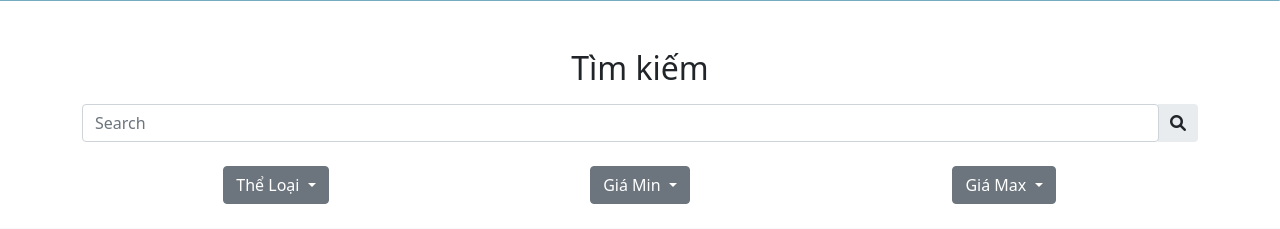
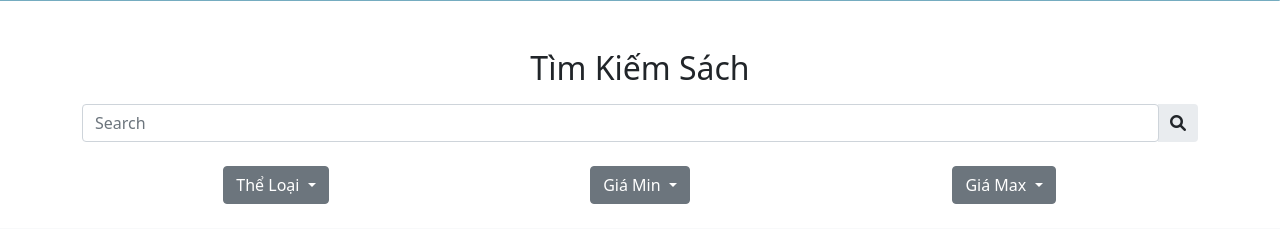
Before and after one commit to vinhcotam/CNWEB, a PHP site: page /CNWEB/home.php in a window 1280 px wide. Shown: the part 679-908 px from the top of the page. Run offline with PHP 8.4, Linux system fonts and the light colour scheme; some libraries are stand-ins or nearby versions.

Commit message:
Update home

```diff
--- a/home.php
+++ b/home.php
@@ -124,7 +124,7 @@
 	<div class="container">
 		<div class="row">
 			<div class="title text-center">
-				<h2>Tìm kiếm</h2>
+				<h2>Tìm Kiếm Sách</h2>
 			</div>
             <div class="searchbox mt-2">
                 <div class="input-group rounded">
@@ -183,7 +183,6 @@
                     </ul>
                     </div>
                 </div>
-
             </div>
         </div>
 	</div>
```
